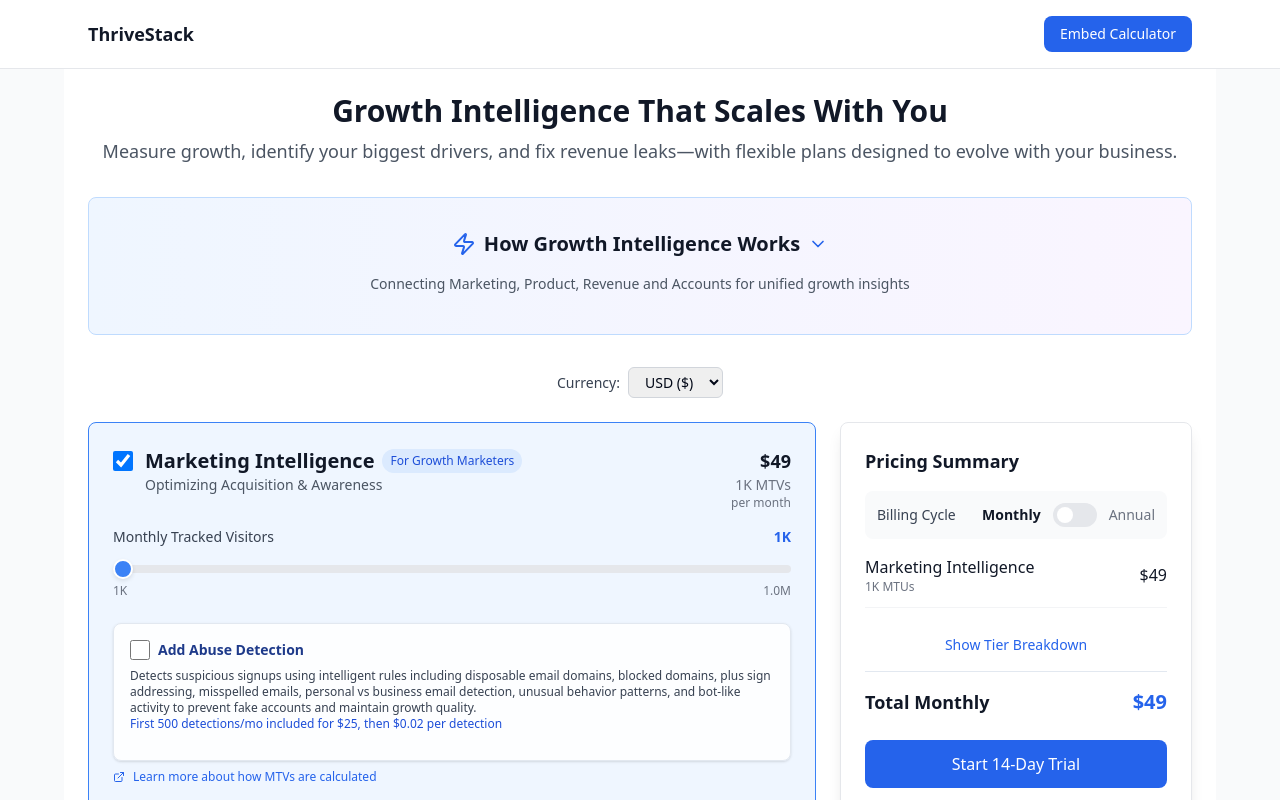
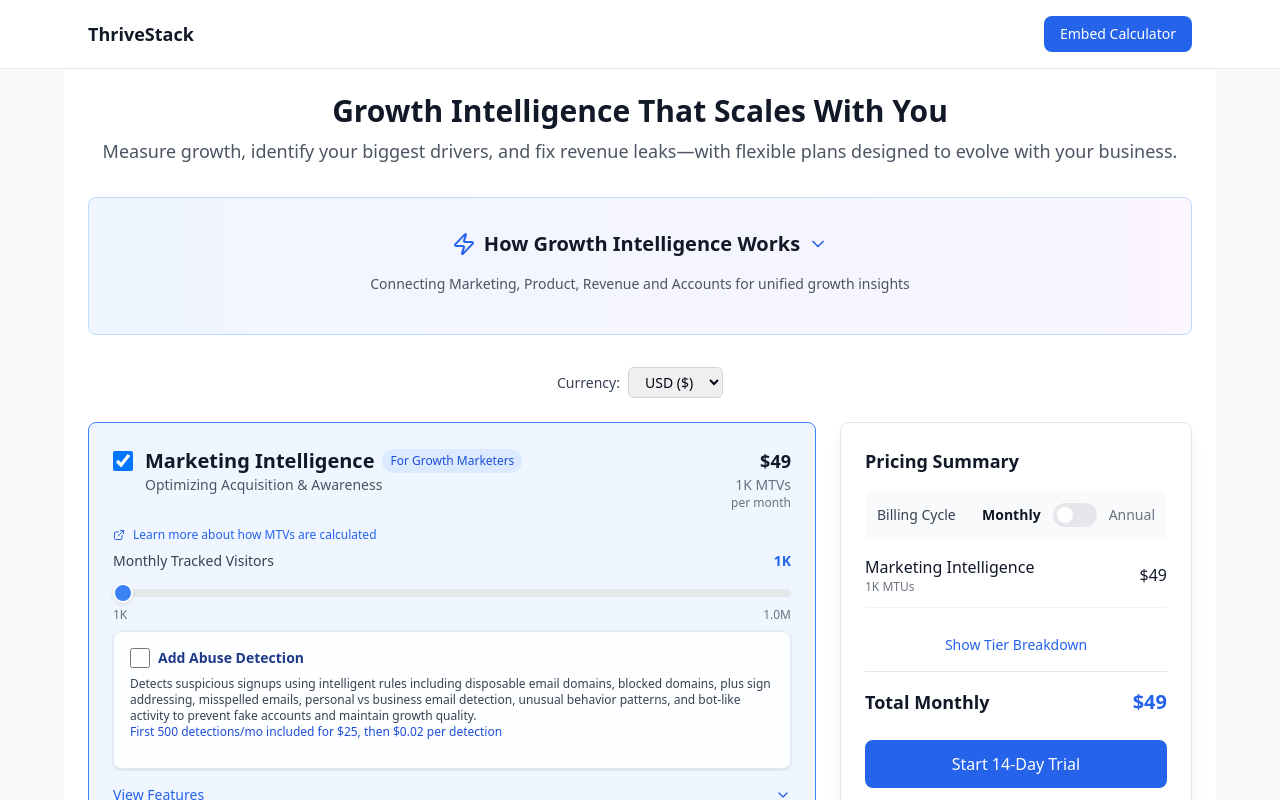
Before and after one commit to Aniket-Thrive/thrivestack-pricing-calculator, a React (Vite) app: page / in a window 1280 px wide. Both pictures are taken after a click on the checkbox 123 px from the left and 461 px from the top of the page. Shown: the top 800 px of the page. Built offline with nearby package versions, Linux system fonts and the light colour scheme.

Commit message:
Refactor: Move Learn More link, update timeline nodes
- Moved the "Learn more" link in `ProductSliders.tsx` closer to the slider.
- Changed the timeline node circles to dark filled blue in `VisitorToUserAnimation.tsx`.

```diff
--- a/src/components/ProductSliders.tsx
+++ b/src/components/ProductSliders.tsx
@@ -150,6 +150,18 @@ export const ProductSliders: React.FC<ProductSlidersProps> = ({
       const learnMoreKind = product.id === 'marketing' ? 'mtv' : 'mtu';
       return (
         <div className="space-y-2">
+          <div className="flex items-center justify-between mb-1">
+            <div className="flex items-center space-x-2 text-xs text-blue-600">
+              <ExternalLink size={12} />
+              <button
+                type="button"
+                className="hover:underline focus:outline-none"
+                onClick={() => handleLearnMoreClick(learnMoreKind)}
+              >
+                Learn more about how {product.id === 'marketing' ? 'MTVs' : 'MTUs'} are calculated
+              </button>
+            </div>
+          </div>
           <CustomSlider
             label={label}
             value={currentMtuValue}
@@ -168,16 +180,6 @@ export const ProductSliders: React.FC<ProductSlidersProps> = ({
               onChange={onAbuseDetectionChange || (() => {})}
             />
           )}
-          <div className="flex items-center space-x-2 text-xs text-blue-600 mt-1">
-            <ExternalLink size={12} />
-            <button
-              type="button"
-              className="hover:underline focus:outline-none"
-              onClick={() => handleLearnMoreClick(learnMoreKind)}
-            >
-              Learn more about how {product.id === 'marketing' ? 'MTVs' : 'MTUs'} are calculated
-            </button>
-          </div>
           <LearnMoreModal
             open={modalOpen && (!!modalType)}
             onOpenChange={setModalOpen}
--- a/src/components/VisitorToUserAnimation.tsx
+++ b/src/components/VisitorToUserAnimation.tsx
@@ -15,14 +15,14 @@ interface VisitorToUserAnimationProps {
 
 function SimpleCircle({ color }: { color: string }) {
   const bg = {
-    blue: "bg-blue-500",
-    green: "bg-green-500",
-    orange: "bg-orange-500",
-    purple: "bg-purple-500",
-    gray: "bg-gray-500",
+    blue: "bg-blue-800",
+    green: "bg-green-800",
+    orange: "bg-orange-800",
+    purple: "bg-purple-800",
+    gray: "bg-gray-800",
   }[color];
   return (
-    <span className={`w-4 h-4 rounded-full ${bg} border-2 border-white shadow-md`}></span>
+    <span className={`w-4 h-4 rounded-full ${bg} border-2 border-blue-800 shadow-md`}></span>
   );
 }
 
```
